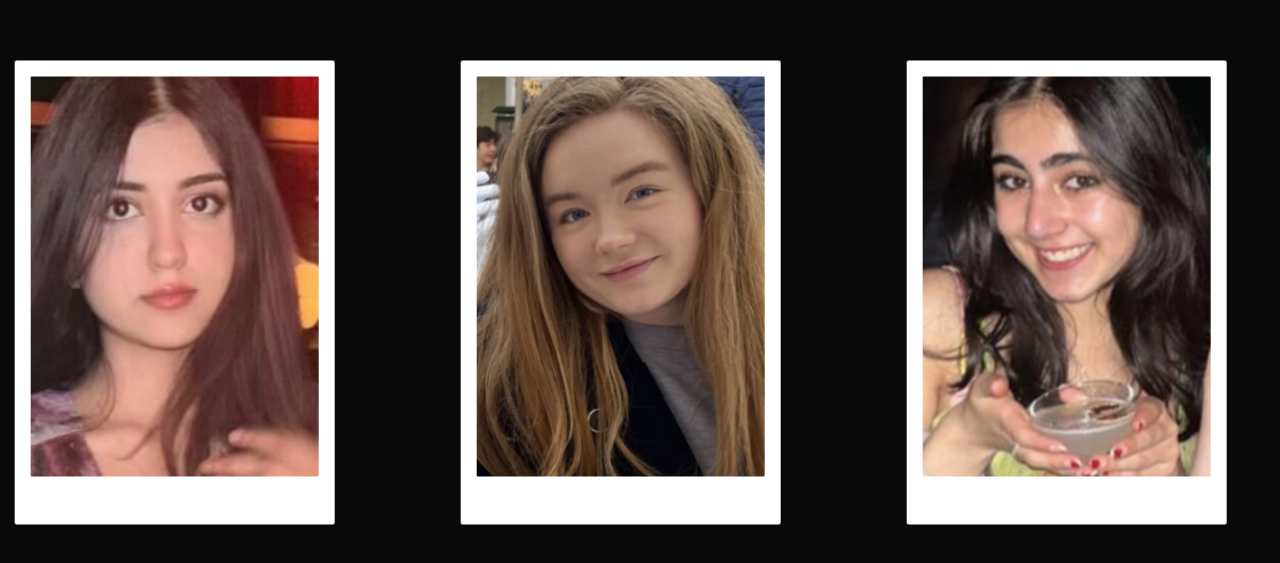
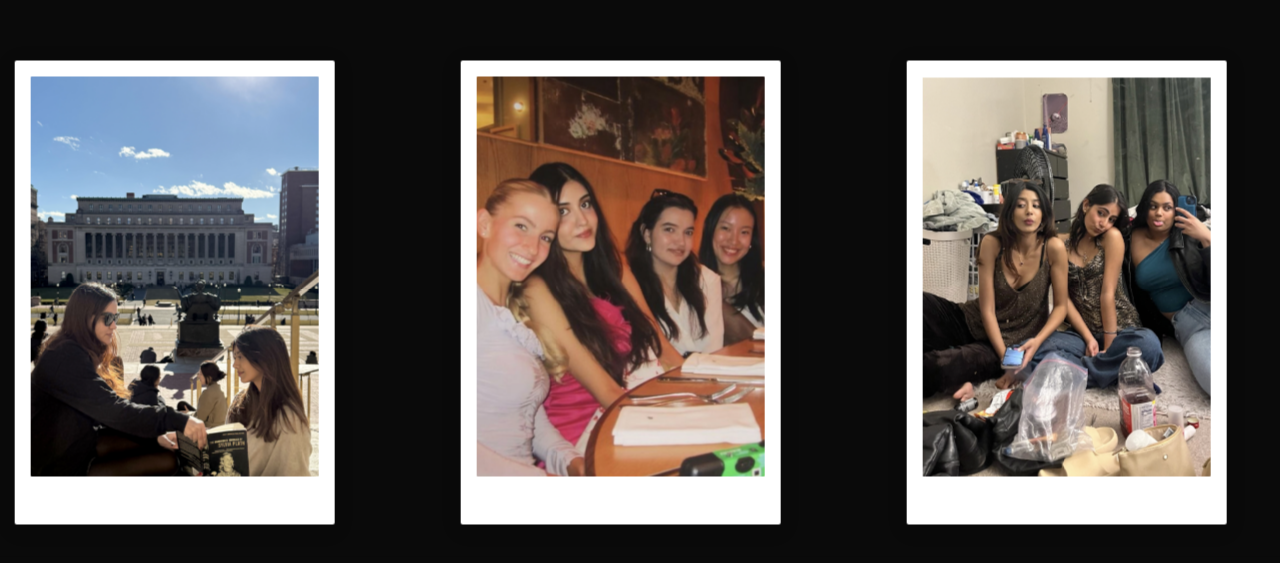
Before and after one commit to tawishicodes/proj, a plain HTML site: page index.html in a window 1280 px wide. Shown: the part 5961-6524 px from the top of the page. Drawn offline with nearby package versions, Linux system fonts and the light colour scheme; a web font is replaced by a local one.

Commit message:
Update image loop and add gitignore

```diff
--- a/index.html
+++ b/index.html
@@ -1599,30 +1599,30 @@
                 <div class="image-grid-scroll">
                     <div class="polaroid-group">
                         <div class="polaroid">
-                            <img src="images/profiles/profile1.png" alt="Friends sharing interests">
+                            <img src="images/car_friends.jpg" alt="Friends in car">
                         </div>
                         <div class="polaroid">
-                            <img src="images/profiles/profile2.png" alt="Connected friends">
+                            <img src="images/columbia_steps.jpg" alt="Columbia steps">
                         </div>
                         <div class="polaroid">
-                            <img src="images/profiles/profile3.png" alt="Friends at events">
+                            <img src="images/dinner_friends.jpg" alt="Friends at dinner">
                         </div>
                         <div class="polaroid">
-                            <img src="images/profiles/profile4.png" alt="Friends hanging out">
+                            <img src="images/getting_ready.jpg" alt="Getting ready">
                         </div>
                     </div>
                     <div class="polaroid-group">
                         <div class="polaroid">
-                            <img src="images/profiles/profile1.png" alt="Friends sharing interests">
+                            <img src="images/car_friends.jpg" alt="Friends in car">
                         </div>
                         <div class="polaroid">
-                            <img src="images/profiles/profile2.png" alt="Connected friends">
+                            <img src="images/columbia_steps.jpg" alt="Columbia steps">
                         </div>
                         <div class="polaroid">
-                            <img src="images/profiles/profile3.png" alt="Friends at events">
+                            <img src="images/dinner_friends.jpg" alt="Friends at dinner">
                         </div>
                         <div class="polaroid">
-                            <img src="images/profiles/profile4.png" alt="Friends hanging out">
+                            <img src="images/getting_ready.jpg" alt="Getting ready">
                         </div>
                     </div>
                 </div>
```
Also changed, not shown: 1 other file.
